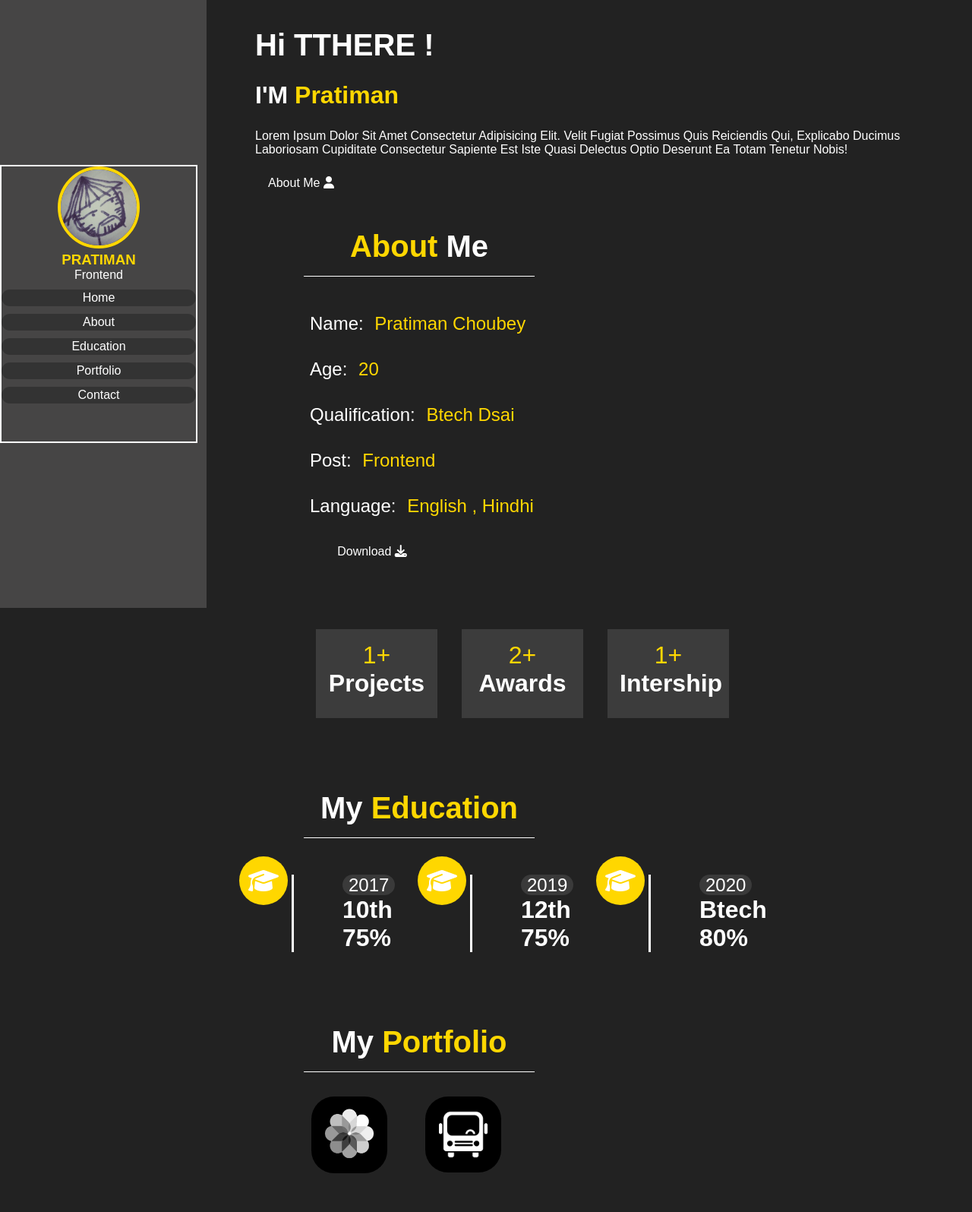
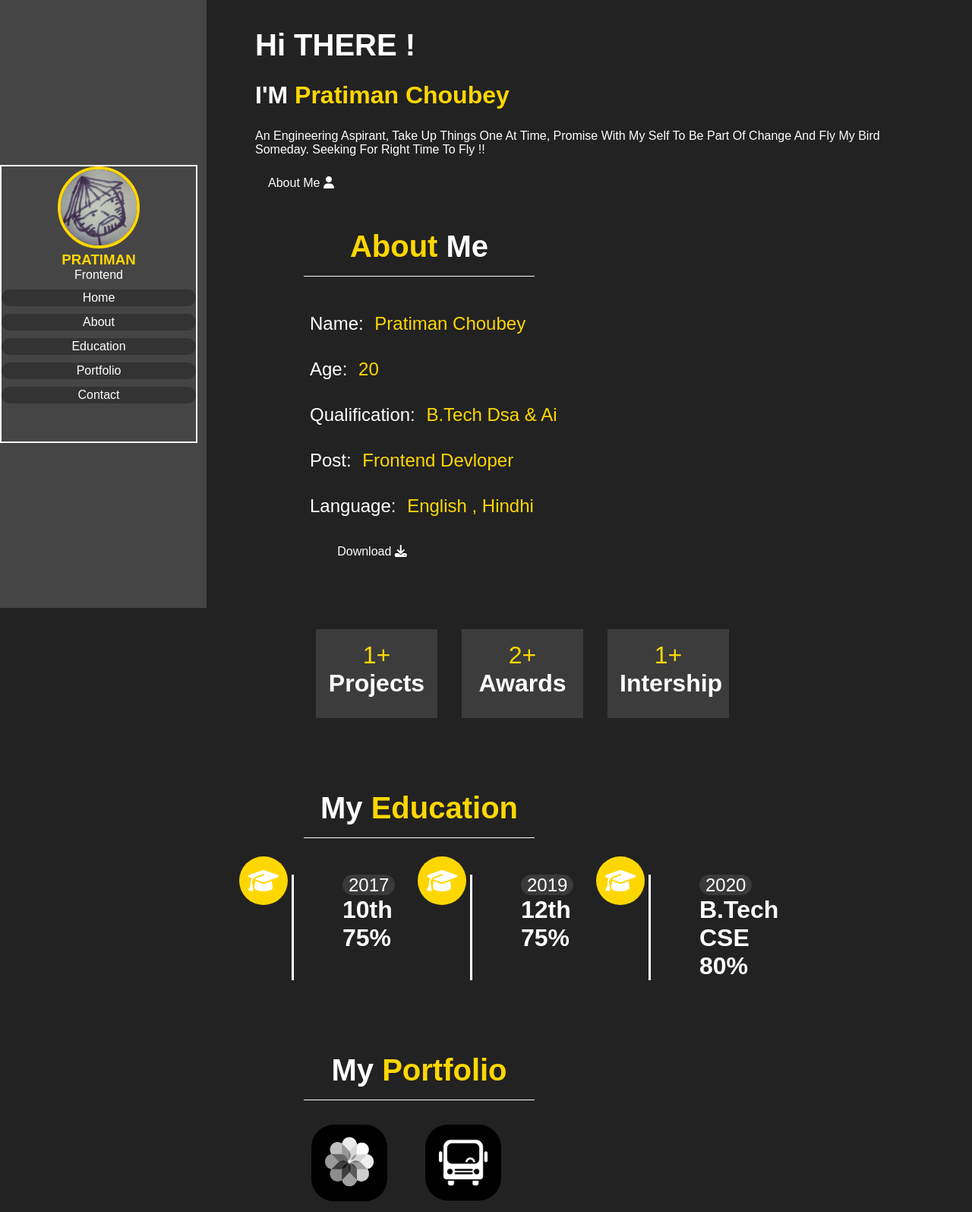
Before and after one commit to pratiman1/portfolio, a plain HTML site: page index.html in a window 1280 px wide. Shown: the top 1595 px of the page at 76% size. Drawn offline with nearby package versions, Linux system fonts and the light colour scheme.

Commit message:
Update index.html

```diff
--- a/index.html
+++ b/index.html
@@ -48,9 +48,9 @@
 
 
   <section class="home" id="home">
-    <h3>Hi TTHERE !</h3>
-    <h1>I'M<span> Pratiman </span></h1>
-     <p>Lorem ipsum dolor sit amet consectetur adipisicing elit. Velit fugiat possimus quis reiciendis qui, explicabo ducimus laboriosam cupiditate consectetur sapiente est iste quasi delectus optio deserunt ea totam tenetur nobis!</p>
+    <h3>Hi THERE !</h3>
+    <h1>I'M<span> Pratiman Choubey</span></h1>
+     <p>An engineering Aspirant, take up things one at time, Promise with my self to be part of change and fly my bird someday. Seeking for right time to fly !!</p>
      <a href="#about"><button class="btn "> About Me <i class="fas fa-user"></i></button></a>
     </section>
 
@@ -64,8 +64,8 @@
         <div class="info">
             <h3><span> name: </span> Pratiman choubey</h3>
             <h3><span> age: </span> 20</h3>
-            <h3><span> qualification: </span>  Btech dsai</h3>
-            <h3><span> post: </span> Frontend </h3>
+            <h3><span> qualification: </span>  B.tech Dsa & Ai</h3>
+            <h3><span> post: </span> Frontend devloper</h3>
             <h3><span> language: </span> English , Hindhi</h3>
             <a href="#download"><button class="btn "> Download <i class="fas fa-download"></i></button></a>
         </div>
@@ -111,7 +111,7 @@
        <div class="box">
         <i class="fas fa-graduation-cap"></i>
         <span>2020</span>
-        <h3>Btech 80%</h3>
+        <h3>B.Tech CSE 80%</h3>
        </div>
 
     </div>
```
